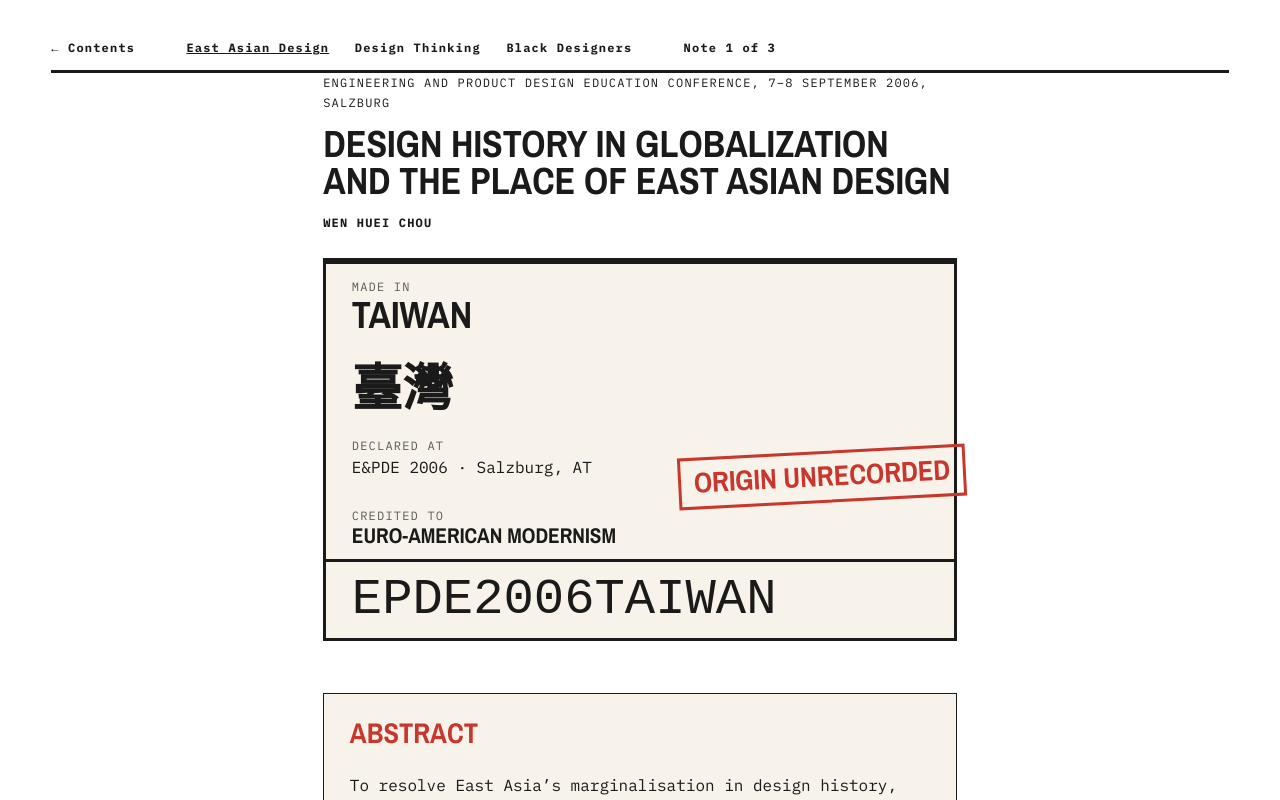
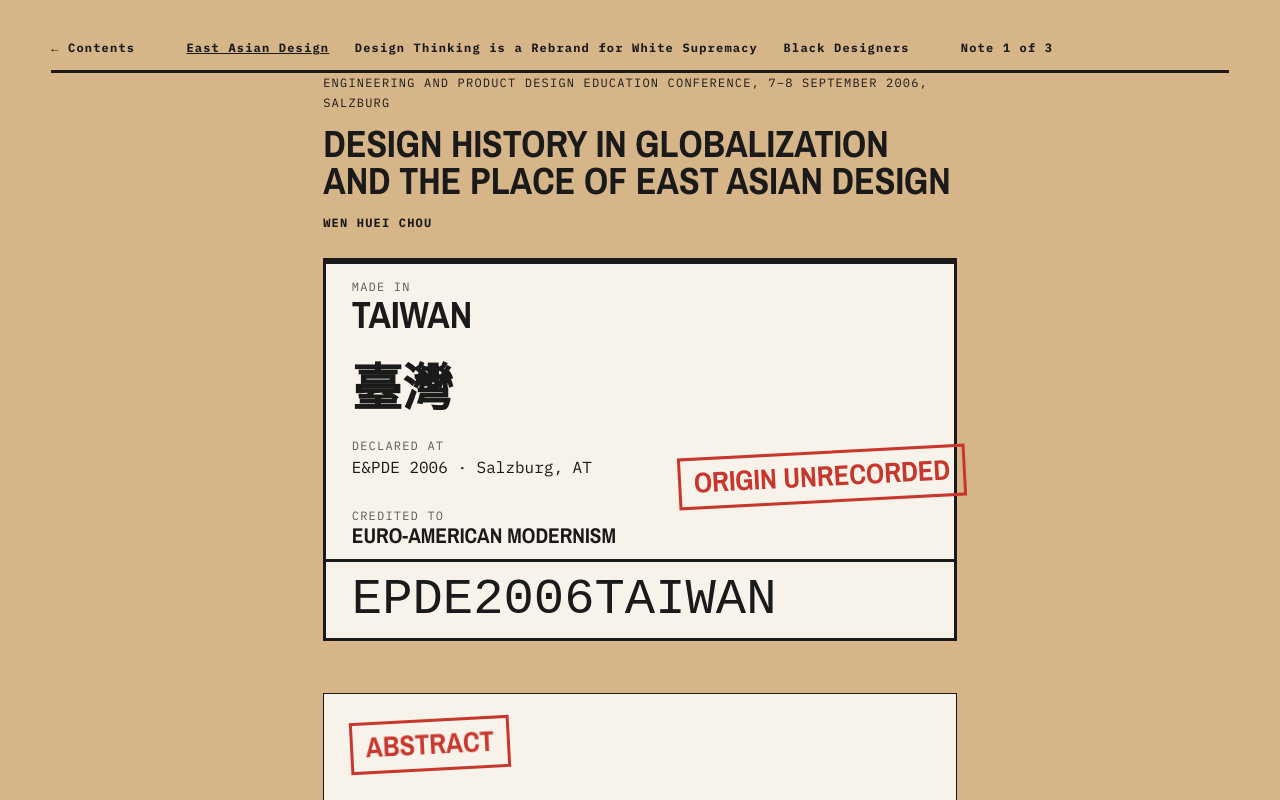
Before and after one commit to valpal2001/binding, a plain HTML site: page east-asian-design/index.html in a window 1280 px wide. Shown: the top 800 px of the page. Drawn offline with nearby package versions, Linux system fonts and the light colour scheme; files whose address does not match are found by name; a web font is replaced by a local one.

Commit message:
fixing things
links and other fires

```diff
--- a/east-asian-design/index.html
+++ b/east-asian-design/index.html
@@ -16,8 +16,8 @@
 			<a href="../">← Contents</a>
 			<ol>
 				<li><a href="../east-asian-design/" aria-current="page">East Asian Design</a></li>
-				<li><a href="../design-thinking/">Design Thinking</a></li>
-				<li><a href="../missing-in-action/">Black Designers</a></li>
+				<li><a href="../white-supremacy/">Design Thinking is a Rebrand for White Supremacy</a></li>
+				<li><a href="../black-designers/">Black Designers</a></li>
 			</ol>
 			<p class="note-count">Note 1 of 3</p>
 		</nav>
--- /dev/null
+++ b/east-asian-design/style.css
@@ -0,0 +1,15 @@
+:root {
+	--kraft: #d6b588;
+}
+
+section {
+	h2 {
+		display: inline-block;
+		color: var(--stamp);
+		border: var(--rule-thick) solid var(--stamp);
+		line-height: var(--leading);
+		padding-block: 0;
+		padding-inline: var(--space-half);
+		rotate: var(--tilt);
+	}
+}
--- a/styles/common.css
+++ b/styles/common.css
@@ -53,7 +53,6 @@ body {
 }
 
 article {
-	max-inline-size: var(--measure);
 	margin-inline: auto;
 	max-inline-size: var(--measure);
 }
```
Also changed, not shown: index.html (+2 -2 lines), white-supremacy/index.html (renamed from design-thinking/index.html, +1 -1 lines), black-designers/index.html (renamed from missing-in-action/index.html), black-designers/style.css (added), white-supremacy/style.css (renamed from design-thinking/style.css).
